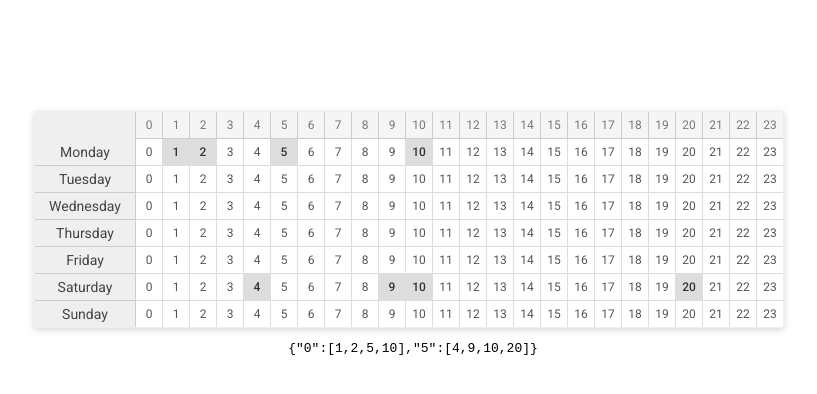
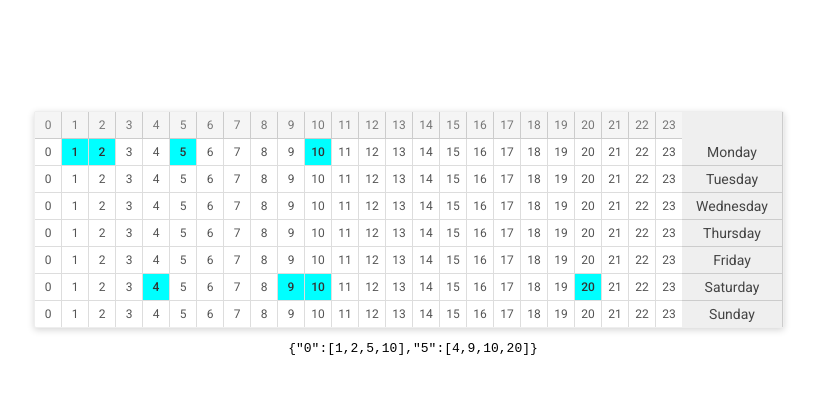
Before and after one commit to clobucks/week-hours-picker, a website: page docs/source.html in a window 1280 px wide. Shown: the whole page, without its empty margins (227-1044 px from the left). Drawn offline with Linux system fonts and the light colour scheme.

Commit message:
feat: custom class names options provider

```diff
--- a/example/source.html
+++ b/docs/source.html
@@ -27,6 +27,18 @@
 
             height: 60vh;
         }
+
+        .custom_container_classname {
+            -webkit-flex-direction: row-reverse;
+            -moz-flex-direction: row-reverse;
+            -ms-flex-direction: row-reverse;
+            -o-flex-direction: row-reverse;
+            flex-direction: row-reverse;
+        }
+
+        .custom_selected_classname, .custom_selected_classname:hover {
+            background-color: cyan;
+        }
     </style>
 </head>
 <body>
@@ -45,9 +57,9 @@
 
             const resultNode = document.querySelector('#result')
 
-            window.weekHoursPicker(node, state, (model) => {
+            weekHoursPicker(node, state, (model) => {
                 resultNode.innerHTML = JSON.stringify(model)
-            })
+            }, { classes: { container: 'custom_container_classname', active: 'custom_selected_classname' } })
         })()
     </script>
 </body>
--- a/package.json
+++ b/package.json
@@ -1,6 +1,6 @@
 {
   "name": "week-hours-picker",
-  "version": "1.0.11",
+  "version": "1.0.12",
   "description": "Mathstring tools",
   "main": "src/index.js",
   "repository": "git@github.com:clobucks/week-hours-picker.git",
--- a/src/index.js
+++ b/src/index.js
@@ -234,13 +234,6 @@ const css = `
 `
 
 const library = (node, props, callback = () => {}, options = {}) => {
-    const style = document.createElement('style')
-
-    style.type = 'text/css'
-    style.innerHTML = css
-
-    document.getElementsByTagName('head')[0].appendChild(style)
-
     if (!node) {
         throw new Error('Node element is not defined')
     }
@@ -258,6 +251,21 @@ const library = (node, props, callback = () => {}, options = {}) => {
                     4: 'Friday',
                     5: 'Saturday',
                     6: 'Sunday',
+                },
+
+                classes: {
+                    aside: '',
+                    body: '',
+                    container: '',
+                    day: '',
+                    grid: '',
+                    header: '',
+                    headerHour: '',
+                    hour: '',
+                    input: '',
+                    node: '',
+                    row: '',
+                    selected: '',
                 },
             },
             options,
@@ -282,10 +290,19 @@ const library = (node, props, callback = () => {}, options = {}) => {
         input: null,
     }
 
+    const style = document.createElement('style')
+
+    style.type = 'text/css'
+    style.innerHTML = css
+
     factory.getAside = () => {
         const element = document.createElement('div')
 
         element.classList.add(classnames.aside)
+
+        if (factory.options.classes && factory.options.classes.aside) {
+            element.classList.add(factory.options.classes.aside)
+        }
 
         Object.keys(factory.options.days)
             .map((key) => factory.options.days[key])
@@ -293,6 +310,11 @@ const library = (node, props, callback = () => {}, options = {}) => {
                 const dayElement = document.createElement('div')
 
                 dayElement.classList.add(classnames.day)
+
+                if (factory.options.classes && factory.options.classes.day) {
+                    dayElement.classList.add(factory.options.classes.day)
+                }
+
                 dayElement.innerHTML = day
 
                 dayElement.addEventListener('click', () => {
@@ -310,6 +332,10 @@ const library = (node, props, callback = () => {}, options = {}) => {
 
         element.classList.add(classnames.body)
 
+        if (factory.options.classes && factory.options.classes.body) {
+            element.classList.add(factory.options.classes.body)
+        }
+
         Object.keys(factory.options.days).forEach((index) => {
             element.appendChild(factory.getRow(index))
         })
@@ -322,6 +348,10 @@ const library = (node, props, callback = () => {}, options = {}) => {
 
         element.classList.add(classnames.container)
 
+        if (factory.options.classes && factory.options.classes.container) {
+            element.classList.add(factory.options.classes.container)
+        }
+
         element.append(factory.getAside())
         element.append(factory.getGrid())
 
@@ -332,6 +362,10 @@ const library = (node, props, callback = () => {}, options = {}) => {
         const element = document.createElement('div')
 
         element.classList.add(classnames.grid)
+
+        if (factory.options.classes && factory.options.classes.grid) {
+            element.classList.add(factory.options.classes.grid)
+        }
 
         element.appendChild(factory.getHeader())
         element.appendChild(factory.getBody())
@@ -344,10 +378,19 @@ const library = (node, props, callback = () => {}, options = {}) => {
 
         element.classList.add(classnames.header)
 
+        if (factory.options.classes && factory.options.classes.header) {
+            element.classList.add(factory.options.classes.header)
+        }
+
         for (let i = 0; i < 24; i++) {
             const hour = document.createElement('span')
 
             hour.classList.add(classnames.headerHour)
+
+            if (factory.options.classes && factory.options.classes.headerHour) {
+                hour.classList.add(factory.options.classes.headerHour)
+            }
+
             hour.innerHTML = i
 
             hour.addEventListener('click', () => {
@@ -366,13 +409,25 @@ const library = (node, props, callback = () => {}, options = {}) => {
 
         element.classList.add(classnames.row)
 
+        if (factory.options.classes && factory.options.classes.row) {
+            element.classList.add(factory.options.classes.row)
+        }
+
         for (let i = 0; i < 24; i++) {
             const hour = document.createElement('span')
 
             hour.classList.add(classnames.hour)
 
+            if (factory.options.classes && factory.options.classes.hour) {
+                hour.classList.add(factory.options.classes.hour)
+            }
+
             if (state[index] && state[index].includes(i)) {
                 hour.classList.add(classnames.selected)
+
+                if (factory.options.classes && factory.options.classes.active) {
+                    hour.classList.add(factory.options.classes.active)
+                }
             }
 
             hour.innerHTML = i
@@ -527,6 +582,11 @@ const library = (node, props, callback = () => {}, options = {}) => {
     node.innerHTML = ''
     node.appendChild(DOM)
 
+    const head = document.getElementsByTagName('head')[0]
+    const headStyle = document.getElementsByTagName('style')[0]
+
+    head.insertBefore(style, headStyle)
+
     if (node.dataset.name) {
         factory.input = document.createElement('input')
         factory.input.classList.add(classnames.input)
```
Also changed, not shown: example/demo.js (deleted, +0 -16 lines), README.md.
